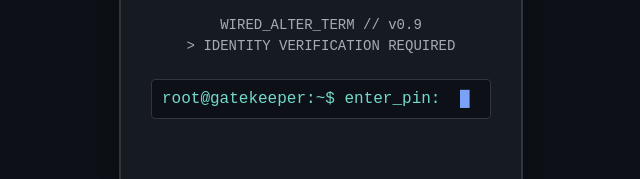
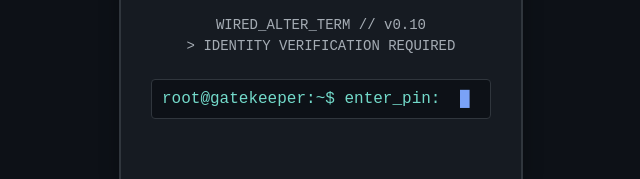
Before and after one commit to buildplan/WiredAlter-Term, a website: page src/public/login.html in a window 1280 px wide. Shown: the part 440-619 px from the top of the page, 319-959 px from the left. Drawn offline with Linux system fonts and the light colour scheme; a web font is replaced by a local one.

Commit message:
version bump

```diff
--- a/src/public/login.html
+++ b/src/public/login.html
@@ -60,7 +60,7 @@
    |_|  |___||_|_\|_|  |_|
             </div>
 
-            <p class="system-msg">WIRED_ALTER_TERM // v0.9</p>
+            <p class="system-msg">WIRED_ALTER_TERM // v0.10</p>
             <p class="system-msg">> IDENTITY VERIFICATION REQUIRED</p>
 
             <form id="pinForm" class="pin-form">
```
